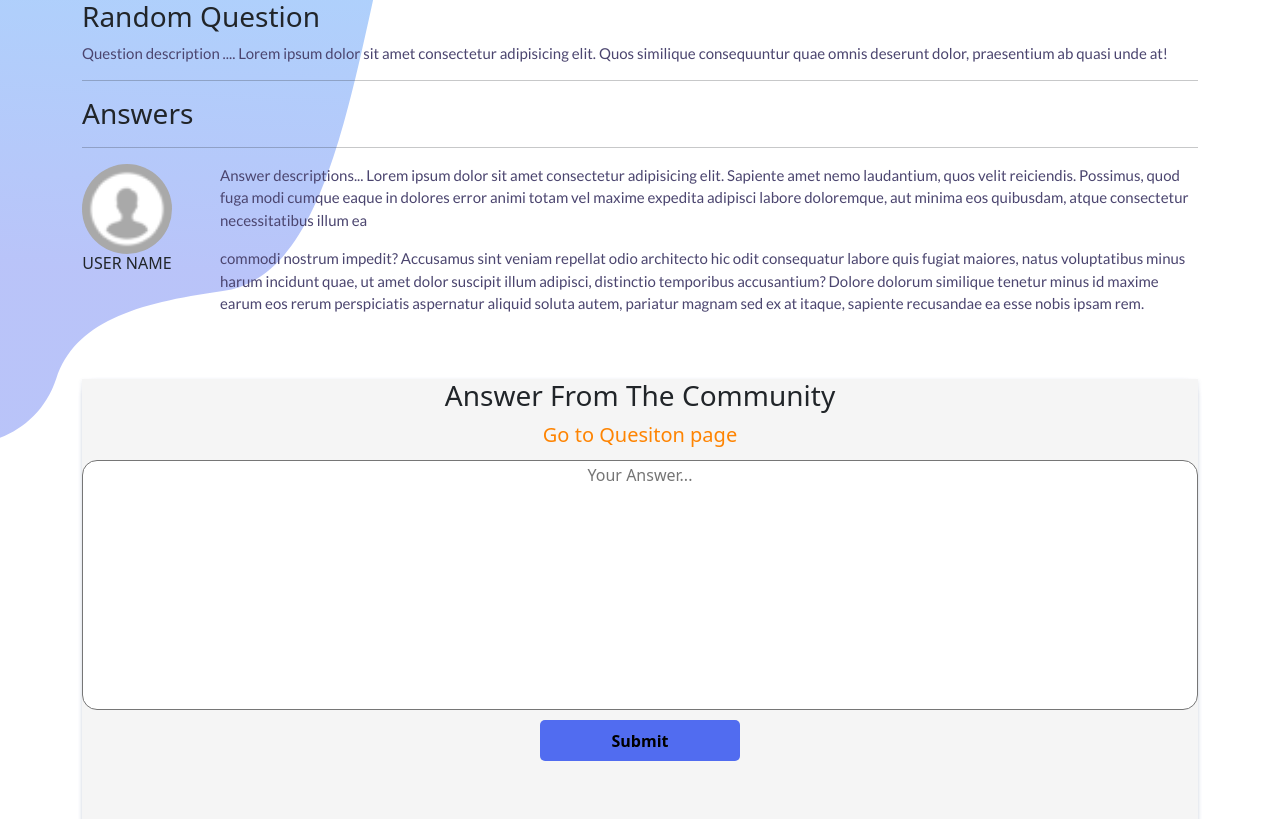
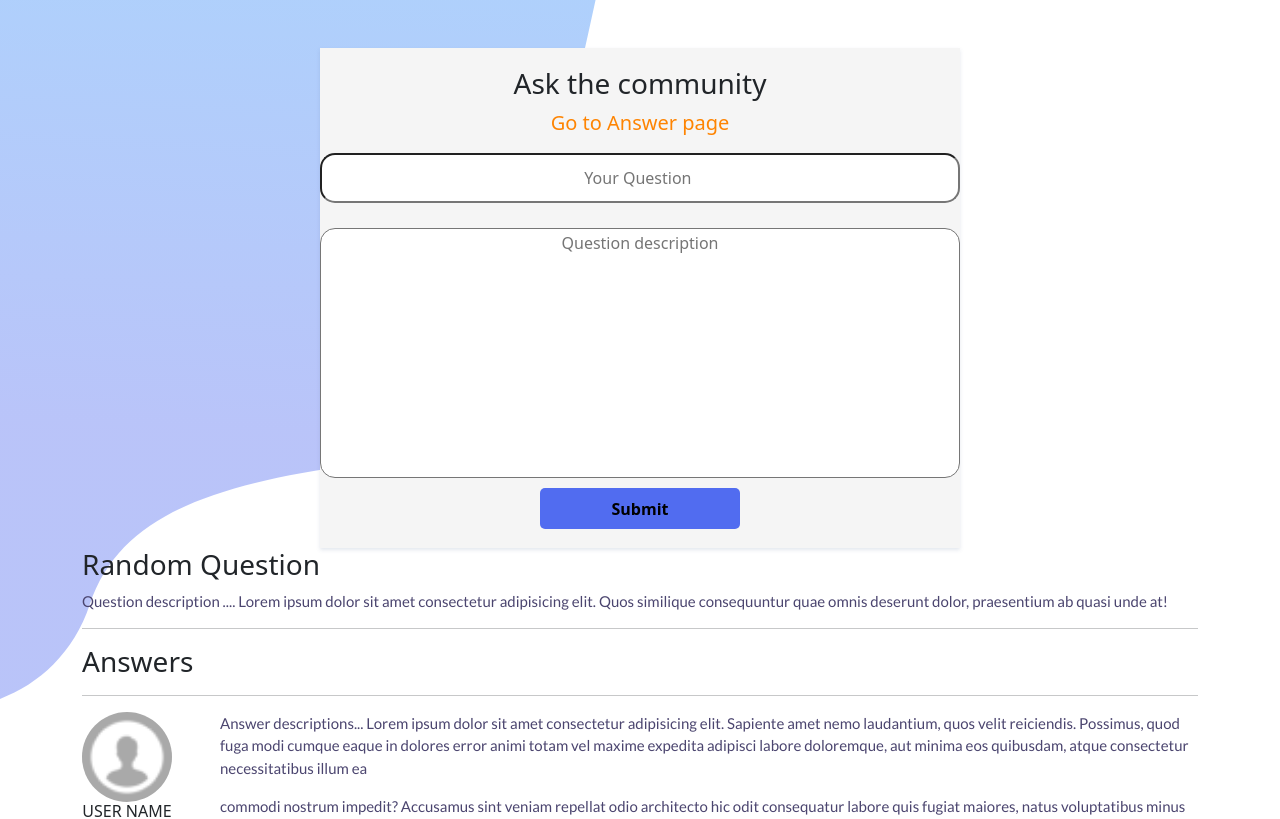
Before and after one commit to samteferi/Evangadi-Network, a React (Create React App) app in the folder client/: page /questions/1 in a window 1280 px wide. Shown: the top 819 px of the page. Built offline with nearby package versions, Linux system fonts and the light colour scheme.

Commit message:
simple changes on ask and ans page

```diff
--- a/client/src/App.js
+++ b/client/src/App.js
@@ -56,7 +56,7 @@ function App() {
     //   <Footer />
     // </Router>
          <div>
-           {/* <AskQuestion/> */}
+           <AskQuestion/>
            <AnswerQuestion/>
          </div>
 
--- a/client/src/Components/Answer/Ans.js
+++ b/client/src/Components/Answer/Ans.js
@@ -2,8 +2,8 @@ import React from "react";
 
 export default function Ans() {
   return (
-    <div className="quesiotnContainer  mt-5 col-md-12">
-      <form action="" className="col-md-12 mx-auto my-auto">
+    <div className="quesiotnContainer  mt-5 col-md-12 ">
+      <form action="" className="col-md-12 col-sm-6 mx-auto my-auto">
       <div className="subquesitonContainer  ">
         <h3 className="text-dark">Answer From The Community</h3>
         <a className="questionTag" href="">
--- a/client/src/Pages/AskQuestion/AskQuestion.js
+++ b/client/src/Pages/AskQuestion/AskQuestion.js
@@ -16,8 +16,8 @@ export default function AskQuestion() {
           <input
             type="text"
             name=""
-            placeholder="Question"
-            className="quesitonInput col-md-12 "
+            placeholder="Your Question "
+            className="quesitonInput col-md-12 col-sm-6"
           />
           <textarea
             className="quesitonText d-block col-md-12"
```
